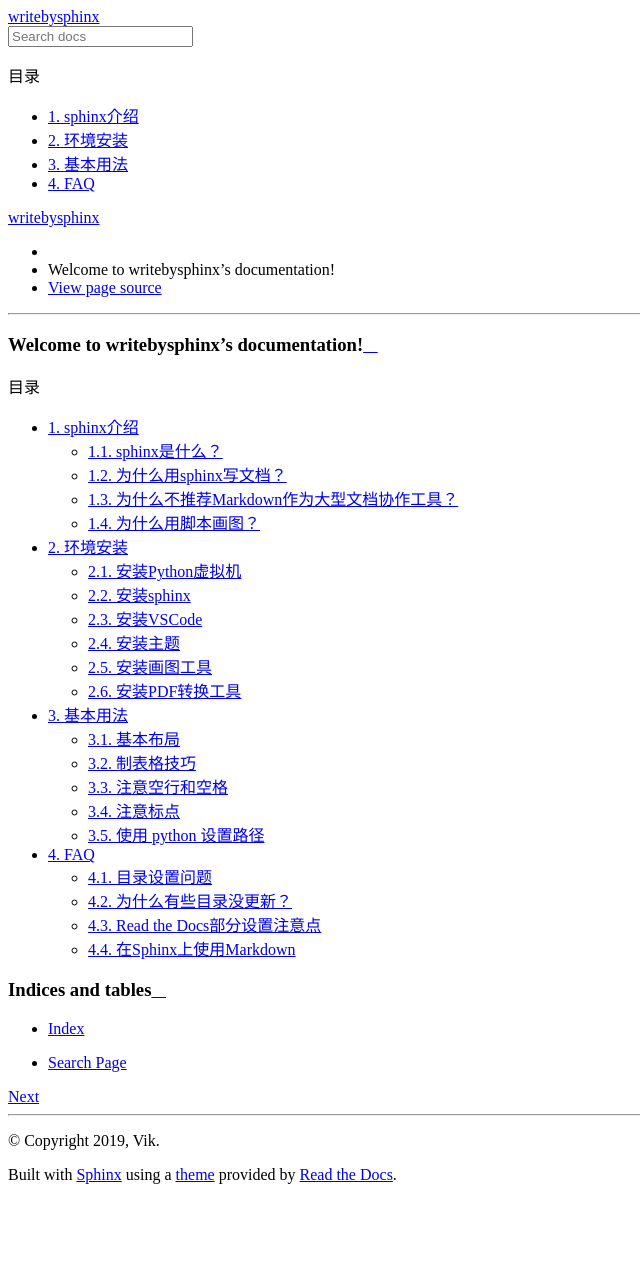
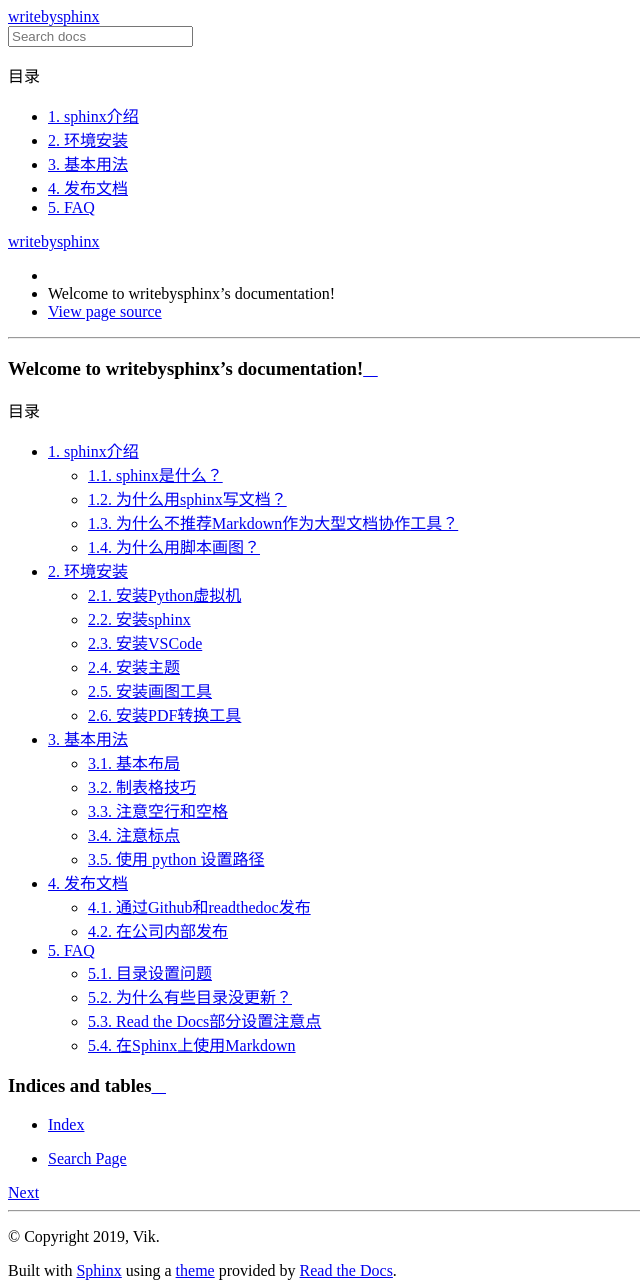
Before and after one commit to xiaojiongqian/writebysphinx, a Sphinx documentation site: the page built from source/index.rst, in a window 1280 px wide. Shown: the whole page, without its empty margins (0-640 px from the left). Built offline with Sphinx 7.4.7 and the Read the Docs theme 2.0.0, drawn with Linux system fonts in a browser that asks for light colours; before the commit the page ends 1192 px from its top, so only the background shows below that; some of the changed lines change nothing that is shown.

Commit message:
add release

```diff
--- a/source/index.rst
+++ b/source/index.rst
@@ -14,6 +14,7 @@
    sphinx介绍 <intro>
    环境安装 <install>
    基本用法 <usage>
+   发布文档 <release>
    FAQ <FAQ>
 
 
--- /dev/null
+++ b/source/release.rst
@@ -0,0 +1,45 @@
+发布文档
+=================
+
+通过Github和readthedoc发布
+-------------------------------
+
+基本流程是：用 Sphinx 生成文档，GitHub 托管文档，再导入到 ReadtheDocs。不重复造轮子，以下攻略
+引用于 `一个博客 <https://www.xncoding.com/2017/01/22/fullstack/readthedoc.html>`_ 。
+
+将文档托管到版本控制系统比如github上面，push源码后自动构建发布到readthedoc上面，
+这样既有版本控制好处，又能自动发布到readthedoc，实在是太方便了。
+
+先在GitHub创建一个仓库名字叫writebysphinx， 然后在本地.gitignore文件中添加build/目录，
+初始化git，commit后，添加远程仓库。
+
+具体几个步骤非常简单，参考官方文档：https://github.com/rtfd/readthedocs.org:
+
+1. 在Read the Docs上面注册一个账号
+
+2. 登陆后点击 “Import”
+
+3. 给该文档项目填写一个名字比如 “writebysphinx”, 并添加你在GitHub上面的工程HTTPS链接, 选择仓库类型为Git
+
+4. 其他项目根据自己的需要填写后点击 “Create”，创建完后会自动去激活Webhooks，不用再去GitHub设置，
+激活后可以在Github的Webhooks中看到配置生效
+
+.. figure:: _static/github-hooks.png
+    :align: center
+    :width: 80%
+
+5. 一切搞定，从此只要你往这个仓库push代码，readthedoc上面的文档就会自动更新
+
+.. figure:: _static/readthedoc.png
+    :align: center
+    :width: 80%
+
+
+在公司内部发布
+----------------------
+
+基本流程是：用 Sphinx 生成文档，公司Git仓库管理文档版本，提交版本时通过Jenkins的机制在服务器端触发Sphinx编译，
+并将build文件同步到Web服务器。
+
+- 需要在Jenkins上配置一个pipeline工程，在git提交新版本时触发脚本
+- 编写那个脚本，让服务器自动运行make html，并将build目录下的文件同步到Web服务器
```
Also changed, not shown: source/_static/github-hooks.png (added), source/_static/readthedoc.png (added).
